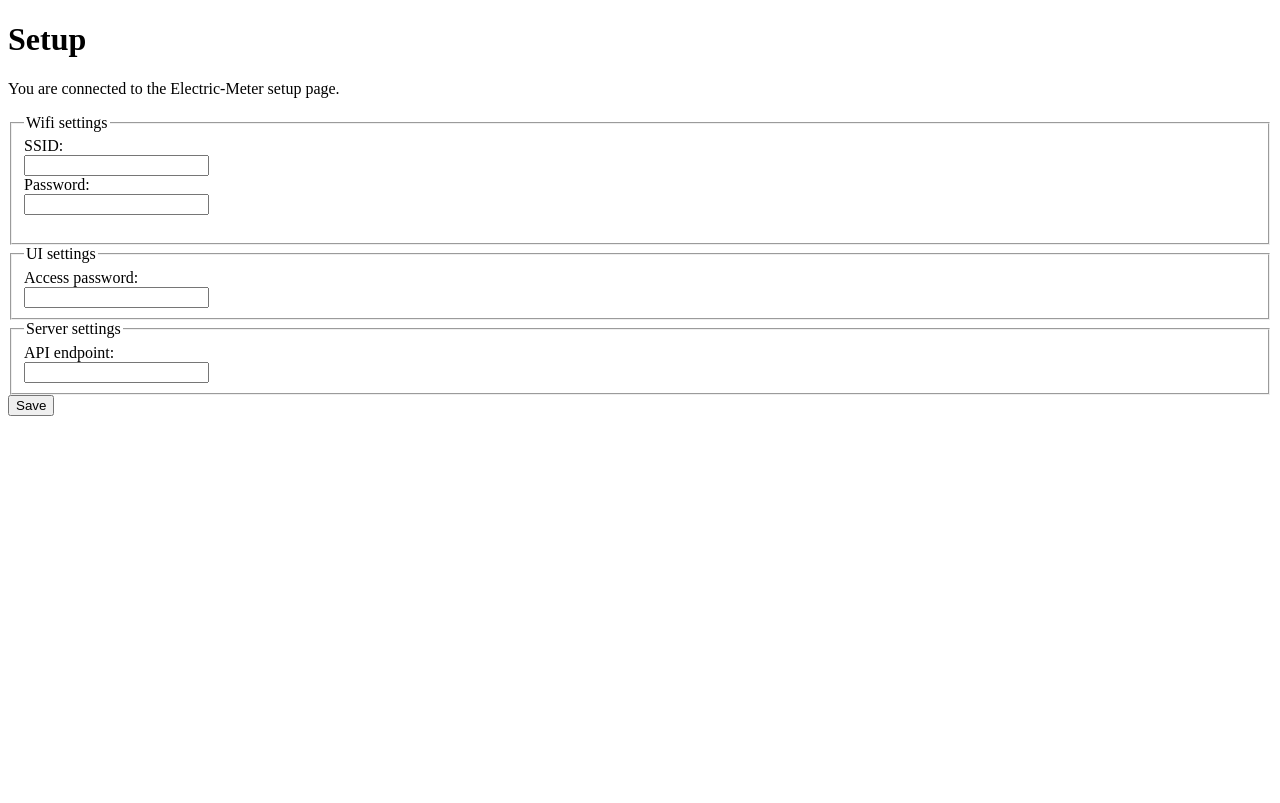
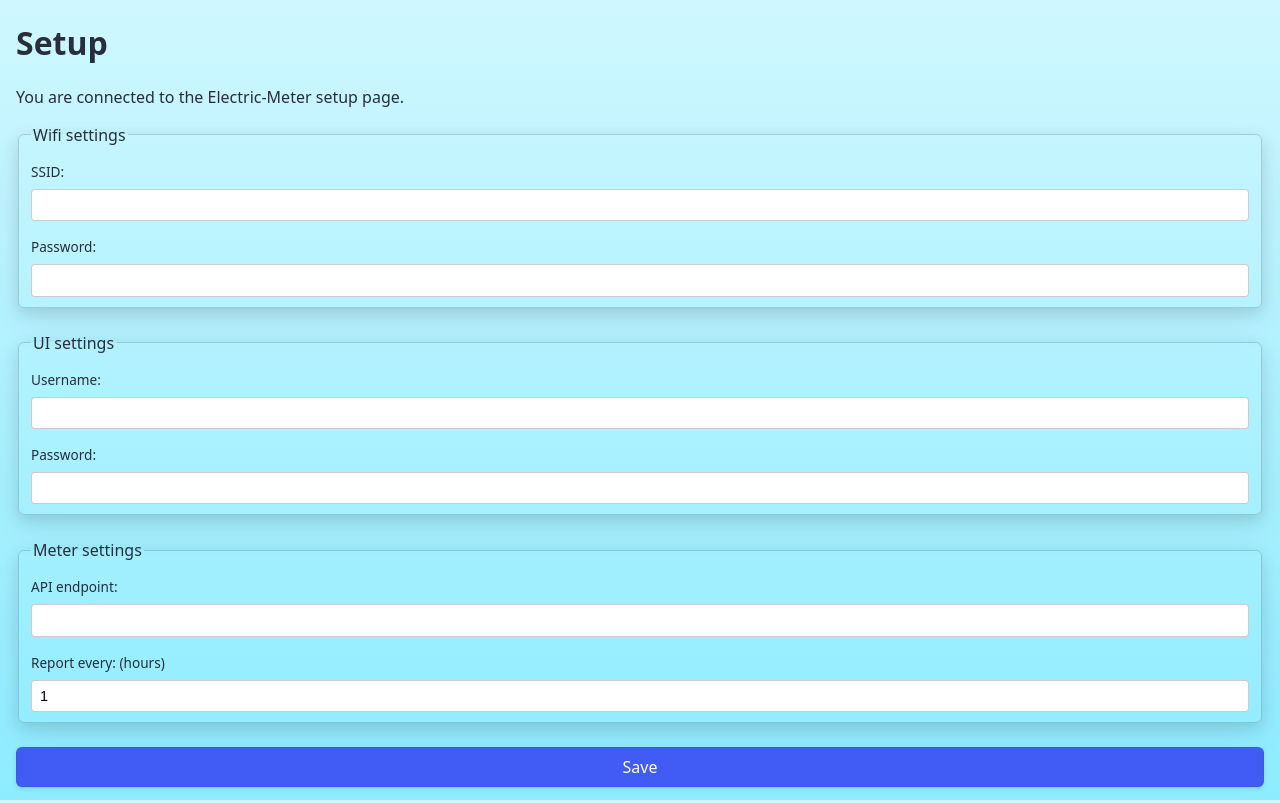
Before and after one commit to felixmosh/electric-pulse, a Python web app: template templates/ap/index.html in a window 1280 px wide. Before the commit the page ends 416 px from the top, so only its background shows below. Run offline with Jinja, Linux system fonts and the light colour scheme; the template is opened without the code that fills it: most values are stand-ins (such as "Sample title", 1, 10 or a date in 2020).

Commit message:
Finish setup mode

```diff
--- a/assets/ap-setup.js
+++ b/assets/ap-setup.js
@@ -1,8 +1,43 @@
-window.addEventListener('load', () => {
-  const form = document.querySelector('form');
-  form.addEventListener('submit', (event) => {
+window.addEventListener("load", () => {
+  const form = document.querySelector("form");
+  const formContainer = document.querySelector(".form-container");
+  const successMessage = document.querySelector(".success-message");
+
+  form.addEventListener("submit", (event) => {
     event.preventDefault();
+    const formData = new FormData(form);
+    const params = Object.fromEntries(formData.entries());
 
-    console.log(form);
-  })
-})
+    fetch(form.action, {
+      method: form.method,
+      headers: { "content-type": "application/json" },
+      body: JSON.stringify(params),
+    })
+      .then((response) =>
+        response.status === 200
+          ? response.json()
+          : Promise.reject(response.json())
+      )
+      .then((data) => {
+        if (data.status === 1) {
+          const messageP = successMessage.querySelector("p");
+          messageP.textContent = messageP.textContent.replace(
+            "{{ssid}}",
+            params.ssid
+          );
+          formContainer.classList.toggle("hide");
+          successMessage.classList.toggle("hide");
+        } else {
+          return Promise.reject("Status is not success");
+        }
+      })
+      .catch((e) => {
+        console.error(e);
+        const errorMessage = document.querySelector(".error-message");
+        const errorP = errorMessage.querySelector("p");
+        errorP.textContent = errorP.textContent.replace("{{message}}", e);
+        errorMessage.classList.toggle("hide");
+        formContainer.classList.toggle("hide");
+      });
+  });
+});
--- a/assets/ap-styles.css
+++ b/assets/ap-styles.css
@@ -1,30 +1,99 @@
 :root {
     font-size: 16px;
+    font-family: system-ui, -apple-system, BlinkMacSystemFont, 'Segoe UI', Roboto, Oxygen, Ubuntu, Cantarell, 'Open Sans', 'Helvetica Neue', sans-serif;
 }
 
 body {
     background: rgb(205,255,238);
-    background: linear-gradient(180deg, rgba(205,255,238,1) 0%, rgba(141,236,255,1) 100%);
+    background: linear-gradient(180deg, rgb(207, 247, 255) 0%, rgba(141,236,255,1) 100%);
     background-repeat: no-repeat;
     background-attachment: fixed;
     margin: 1rem;
+    color: rgb(40, 46, 59);
 }
 
 fieldset {
+    display: flex;
+    flex-direction: column;
     margin-bottom: 1.5rem;
-    border: 1px solid rgba(0,0,0,0.2);
-    border-radius: 0.25rem;
+    border: 1px solid rgba(40, 46, 59,0.2);
+    border-radius: 6px;
+    box-shadow: 0 15px 35px 0 rgba( 60,66,87 , .08 ) ,0 5px 15px 0 rgba( 0,0,0 , .12 );
     padding-top: 1rem;
+    transition: border-color 200ms ease-in-out, background-color 200ms ease-out;
+}
+
+fieldset:focus-within {
+    background-color: rgba(255,255,255,0.2);
+    border-color: rgba(40, 46, 59,.4);
 }
 
 input {
-    display: block;
-    height: 1.5rem;
+    flex: 1;
+    font-size: 0.9em;
+    line-height: 1.4rem;
+    padding: 0.25rem 0.5rem;
+    border-radius: 0.25rem;
+    border: 1px solid rgba(0,0,0,0.2);
+    transition: box-shadow 200ms ease-out;
 }
+
+input:focus {
+    outline: none;
+    box-shadow: rgba(0, 0, 0, 0) 0px 0px 0px 0px, rgba(58, 151, 212, 0.36) 0px 0px 0px 4px, rgba(0, 0, 0, 0) 0px 0px 0px 0px, rgba(60, 66, 87, 0.16) 0px 0px 0px 1px, rgba(0, 0, 0, 0) 0px 0px 0px 0px, rgba(0, 0, 0, 0) 0px 0px 0px 0px, rgba(0, 0, 0, 0) 0px 0px 0px 0px;
+}
+
 input + label {
     margin-top: 1rem;
 }
+
 label {
-    display: block;
-    margin-bottom: 0.25rem;
+    flex: 1;
+    margin-bottom: 0.5rem;
+    font-size: 0.85rem;
 }
+
+.button {
+  appearance: button;
+  backface-visibility: hidden;
+  background-color: #405cf5;
+  border-radius: 6px;
+  border-width: 0;
+  box-shadow: rgba(50, 50, 93, .1) 0 0 0 1px inset,rgba(50, 50, 93, .1) 0 2px 5px 0,rgba(0, 0, 0, .07) 0 1px 1px 0;
+  box-sizing: border-box;
+  color: #fff;
+  cursor: pointer;
+  font-family: inherit;
+  font-size: 100%;
+  height: 2.5rem;
+  line-height: 1.15;
+  margin: 0;
+  outline: none;
+  overflow: hidden;
+  padding: 0 25px;
+  position: relative;
+  text-align: center;
+  text-transform: none;
+  transform: translateZ(0);
+  transition: all .2s,box-shadow .08s ease-in;
+  user-select: none;
+  touch-action: manipulation;
+  width: 100%;
+  transition: box-shadow 200ms ease-out;
+}
+
+.button:disabled {
+  cursor: default;
+}
+
+.button:hover {
+    background-color: #4f68f8;
+}
+
+.button:focus {
+  box-shadow: rgba(50, 50, 93, .1) 0 0 0 1px inset, rgba(50, 50, 93, .2) 0 6px 15px 0, rgba(0, 0, 0, .1) 0 2px 2px 0, rgba(50, 151, 211, .3) 0 0 0 4px;
+}
+
+.hide {
+  display: none;
+}
--- a/phew/server.py
+++ b/phew/server.py
@@ -1,4 +1,5 @@
 import uasyncio, os, time
+import json
 from . import logging
 
 _routes = []
@@ -285,6 +286,9 @@ async def _handle_request(reader, writer):
     if isinstance(response, str):
         response = (response,)
 
+    if isinstance(response, dict):
+        response = (json.dumps(response), 200, "application/json")
+
     # if shorthand tuple notation used then build full response object
     if isinstance(response, tuple):
         body = response[0]
--- a/templates/ap/index.html
+++ b/templates/ap/index.html
@@ -4,33 +4,47 @@
 <head>
     <meta name="viewport" content="width=device-width, initial-scale=1">
     <title>Electric-Meter</title>
+    <link rel="stylesheet" href="/assets/ap-styles.css"/>
+    <script src="/assets/ap-setup.js" async></script>
 </head>
 
 <body>
+<div class="form-container">
     <h1>Setup</h1>
     <p>You are connected to the Electric-Meter setup page.</p>
     <form action="/configure" method="POST" autocomplete="off" autocapitalize="none">
         <fieldset>
-            <legend>
-                Wifi settings
-            </legend>
-            <label for="ssid">SSID:</label><br>
-            <input type="text" id="ssid" name="ssid"><br>
-            <label for="wifi-password">Password:</label><br>
-            <input type="text" id="wifi-password" name="wifi-password"><br><br>
+            <legend>Wifi settings</legend>
+            <label for="ssid">SSID:</label>
+            <input type="text" id="ssid" name="ssid">
+            <label for="wifiPassword">Password:</label>
+            <input type="password" id="wifiPassword" name="wifiPassword">
         </fieldset>
         <fieldset>
             <legend>UI settings</legend>
-            <label for="ui-password">Access password:</label><br>
-            <input type="text" id="ui-password" name="ui-password" />
+            <label for="uiUser">Username:</label>
+            <input type="text" id="uiUser" name="uiUser"/>
+            <label for="uiPassword">Password:</label>
+            <input type="password" id="uiPassword" name="uiPassword"/>
         </fieldset>
         <fieldset>
-            <legend>Server settings</legend>
-            <label for="api-endpoint">API endpoint:</label><br>
-            <input type="text" id="api-endpoint" name="api-endpoint" />
+            <legend>Meter settings</legend>
+            <label for="apiEndpoint">API endpoint:</label>
+            <input type="text" id="apiEndpoint" name="apiEndpoint"/>
+            <label for="reportInterval">Report every: (hours)</label>
+            <input type="number" id="reportInterval" name="reportInterval" value="1" min="0" step="0.1"/>
         </fieldset>
-        <button>Save</button>
+        <button class="button">Save</button>
     </form>
+</div>
+<div class="success-message hide">
+    <h1>Configured</h1>
+    <p>The Electric-Meter will now reboot and attempt to connect to the &quot;{{ssid}}&quot; wireless network...</p>
+</div>
+<div class="error-message hide">
+    <h1>Error</h1>
+    <p>{{message}}</p>
+</div>
 </body>
 
 </html>
```
Also changed, not shown: app.py (+37 -29 lines), constants.py (+8 -0 lines), templates/ap/configured.html (deleted, +0 -11 lines).
